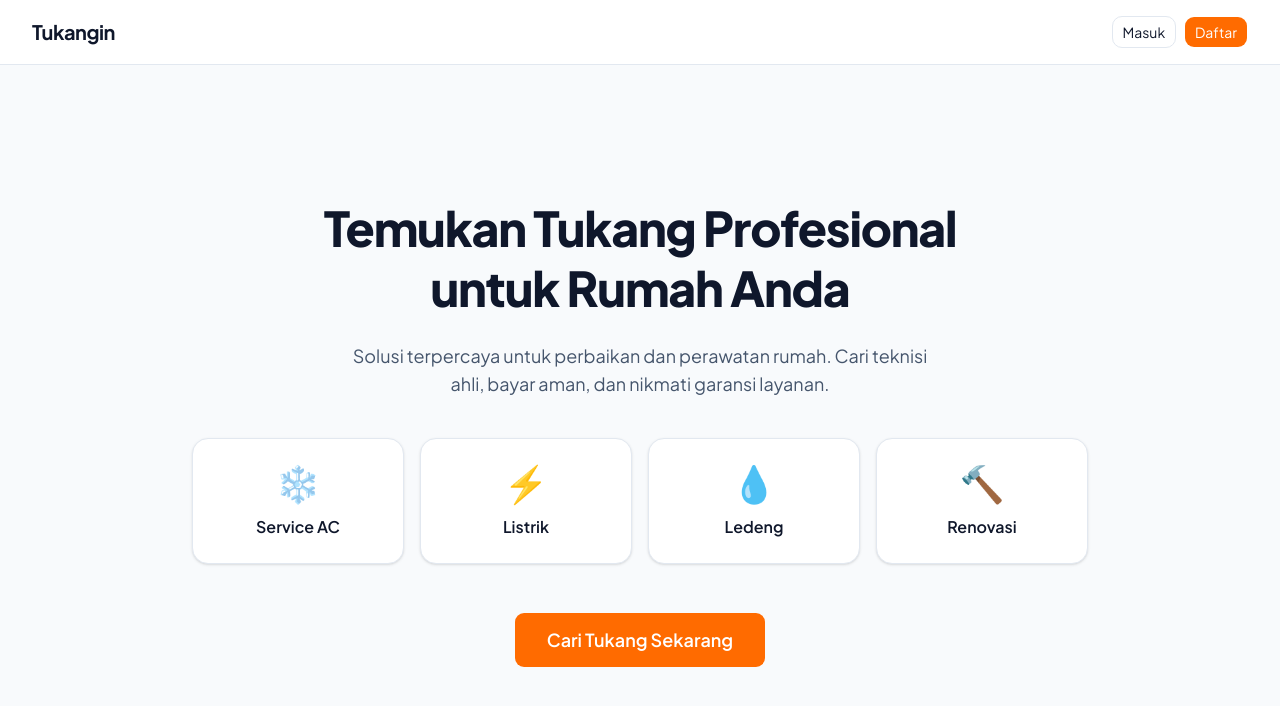
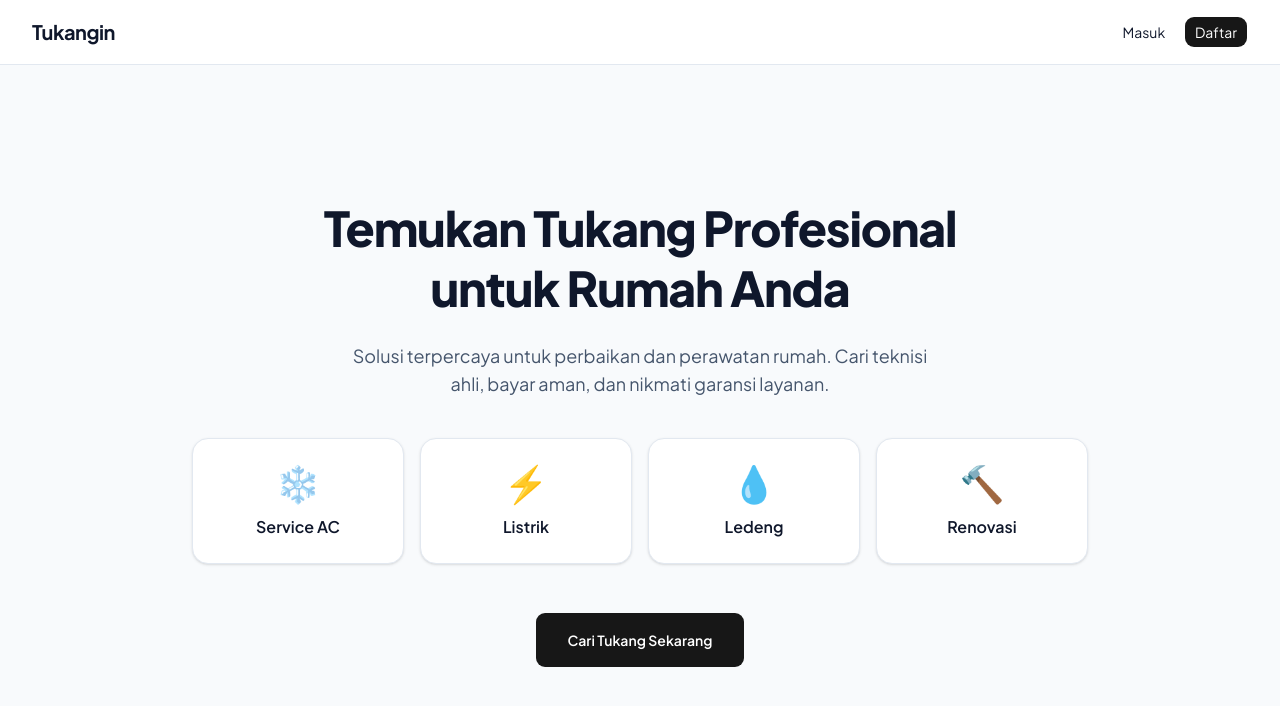
Before and after one commit to Adiri-Developer/tukangin, a Next.js app: page / in a window 1280 px wide. Shown: the top 706 px of the page. Built offline with nearby package versions, Linux system fonts and the light colour scheme.

Commit message:
feat: update button imports to use buttonVariants for consistent styling across dashboard and services pages

```diff
--- a/app/(protected)/dashboard/page.tsx
+++ b/app/(protected)/dashboard/page.tsx
@@ -2,7 +2,7 @@ import { auth } from '@/auth'
 import { db } from '@/lib/db'
 import { Card, CardContent, CardDescription, CardHeader, CardTitle } from '@/components/ui/card'
 import Link from 'next/link'
-import { Button } from '@/components/ui/button'
+import { Button, buttonVariants } from '@/components/ui/button'
 
 export default async function DashboardPage() {
   const session = await auth()
@@ -68,8 +68,8 @@ export default async function DashboardPage() {
           <CardContent>
             <p className="text-sm text-slate-500 mb-4">Belum ada pesanan aktif saat ini.</p>
             {!isProvider && (
-              <Link href="/services">
-                <Button className="w-full bg-[#FF6B00] hover:bg-[#E05E00] text-white">Cari Tukang</Button>
+              <Link href="/services" className={buttonVariants({ className: 'w-full bg-[#FF6B00] hover:bg-[#E05E00] text-white' })}>
+                Cari Tukang
               </Link>
             )}
           </CardContent>
--- a/app/(protected)/services/[id]/book/page.tsx
+++ b/app/(protected)/services/[id]/book/page.tsx
@@ -2,7 +2,7 @@ import { db } from '@/lib/db'
 import { auth } from '@/auth'
 import { redirect } from 'next/navigation'
 import { Card, CardContent, CardHeader, CardTitle, CardDescription, CardFooter } from '@/components/ui/card'
-import { Button } from '@/components/ui/button'
+import { Button, buttonVariants } from '@/components/ui/button'
 import { Input } from '@/components/ui/input'
 import { Label } from '@/components/ui/label'
 import { createBooking } from '@/app/actions/booking'
@@ -76,8 +76,8 @@ export default async function BookingPage({
           </CardContent>
 
           <CardFooter className="flex gap-4 border-t border-[#E2E8F0] pt-6">
-            <Link href={`/services/${id}`} className="w-full">
-              <Button type="button" variant="outline" className="w-full h-12 rounded-[8px] border-[#E2E8F0]">Batal</Button>
+            <Link href={`/services/${id}`} className={buttonVariants({ variant: 'outline', className: 'w-full h-12 rounded-[8px] border-[#E2E8F0]' })}>
+              Batal
             </Link>
             <Button type="submit" className="w-full h-12 bg-[#FF6B00] hover:bg-[#E05E00] text-white font-semibold rounded-[8px]">
               Konfirmasi Pesanan
--- a/app/(protected)/services/[id]/page.tsx
+++ b/app/(protected)/services/[id]/page.tsx
@@ -1,6 +1,6 @@
 import { db } from '@/lib/db'
 import { Card, CardContent } from '@/components/ui/card'
-import { Button } from '@/components/ui/button'
+import { Button, buttonVariants } from '@/components/ui/button'
 import Link from 'next/link'
 import { notFound } from 'next/navigation'
 
@@ -46,8 +46,8 @@ export default async function CategoryProvidersPage({ params }: { params: Promis
     <div className="min-h-screen bg-[#F8FAFC] p-4 md:p-8">
       <div className="max-w-4xl mx-auto space-y-6">
         <div className="flex items-center gap-4">
-          <Link href="/services">
-            <Button variant="outline" className="border-[#E2E8F0] text-[#0F172A] rounded-lg">Kembali</Button>
+          <Link href="/services" className={buttonVariants({ variant: 'outline', className: 'border-[#E2E8F0] text-[#0F172A] rounded-lg' })}>
+            Kembali
           </Link>
           <h1 className="text-[28px] font-bold text-[#0F172A]">{category.icon} {category.name}</h1>
         </div>
@@ -93,10 +93,8 @@ export default async function CategoryProvidersPage({ params }: { params: Promis
                         <p className="text-[12px] text-[#64748B]">Mulai dari</p>
                         <p className="text-[20px] font-bold text-[#0F172A] font-[tabular-nums]">Rp150.000</p>
                       </div>
-                      <Link href={`/services/${id}/book?providerId=${svc.providerProfile.user.id}`} className="w-full md:w-auto">
-                        <Button className="w-full md:w-auto bg-[#FF6B00] hover:bg-[#E05E00] text-white font-semibold rounded-[8px] h-12 px-6">
-                          Pesan Tukang
-                        </Button>
+                      <Link href={`/services/${id}/book?providerId=${svc.providerProfile.user.id}`} className={buttonVariants({ className: 'w-full md:w-auto bg-[#FF6B00] hover:bg-[#E05E00] text-white font-semibold rounded-[8px] h-12 px-6' })}>
+                        Pesan Tukang
                       </Link>
                     </div>
                   </div>
--- a/app/(protected)/sidebar-nav.tsx
+++ b/app/(protected)/sidebar-nav.tsx
@@ -5,28 +5,22 @@ import { Button } from '@/components/ui/button'
 import { Sheet, SheetContent, SheetTrigger, SheetTitle, SheetHeader } from '@/components/ui/sheet'
 import { Menu } from 'lucide-react'
 
+import { buttonVariants } from '@/components/ui/button'
+
 export function SidebarNav() {
   const NavLinks = () => (
     <>
-      <Link href="/dashboard">
-        <Button variant="ghost" className="w-full justify-start text-[#334155] hover:text-[#FF6B00] hover:bg-[#FF6B00]/10 h-12 rounded-[8px]">
-          Beranda
-        </Button>
+      <Link href="/dashboard" className={buttonVariants({ variant: 'ghost', className: 'w-full justify-start text-[#334155] hover:text-[#FF6B00] hover:bg-[#FF6B00]/10 h-12 rounded-[8px]' })}>
+        Beranda
       </Link>
-      <Link href="/dashboard/profile">
-        <Button variant="ghost" className="w-full justify-start text-[#334155] hover:text-[#FF6B00] hover:bg-[#FF6B00]/10 h-12 rounded-[8px]">
-          Profil Saya
-        </Button>
+      <Link href="/dashboard/profile" className={buttonVariants({ variant: 'ghost', className: 'w-full justify-start text-[#334155] hover:text-[#FF6B00] hover:bg-[#FF6B00]/10 h-12 rounded-[8px]' })}>
+        Profil Saya
       </Link>
-      <Link href="/dashboard/bookings">
-        <Button variant="ghost" className="w-full justify-start text-[#334155] hover:text-[#FF6B00] hover:bg-[#FF6B00]/10 h-12 rounded-[8px]">
-          Pesanan
-        </Button>
+      <Link href="/dashboard/bookings" className={buttonVariants({ variant: 'ghost', className: 'w-full justify-start text-[#334155] hover:text-[#FF6B00] hover:bg-[#FF6B00]/10 h-12 rounded-[8px]' })}>
+        Pesanan
       </Link>
-      <Link href="/services">
-        <Button variant="ghost" className="w-full justify-start text-[#334155] hover:text-[#FF6B00] hover:bg-[#FF6B00]/10 h-12 rounded-[8px]">
-          Cari Tukang
-        </Button>
+      <Link href="/services" className={buttonVariants({ variant: 'ghost', className: 'w-full justify-start text-[#334155] hover:text-[#FF6B00] hover:bg-[#FF6B00]/10 h-12 rounded-[8px]' })}>
+        Cari Tukang
       </Link>
     </>
   )
--- a/app/page.tsx
+++ b/app/page.tsx
@@ -1,4 +1,4 @@
-import { Button } from '@/components/ui/button'
+import { Button, buttonVariants } from '@/components/ui/button'
 import Link from 'next/link'
 
 export default function Home() {
@@ -7,11 +7,11 @@ export default function Home() {
       <header className="flex items-center justify-between p-4 md:px-8 border-b border-slate-200 bg-white">
         <div className="text-xl font-bold text-slate-900 tracking-tight">Tukangin</div>
         <div className="flex gap-2">
-          <Link href="/login">
-            <Button variant="outline" className="border-slate-200 text-slate-900 rounded-lg">Masuk</Button>
+          <Link href="/login" className={buttonVariants({ variant: 'outline', className: 'border-slate-200 text-slate-900 rounded-lg' })}>
+            Masuk
           </Link>
-          <Link href="/register">
-            <Button className="bg-[#FF6B00] hover:bg-[#E05E00] text-white rounded-lg">Daftar</Button>
+          <Link href="/register" className={buttonVariants({ className: 'bg-[#FF6B00] hover:bg-[#E05E00] text-white rounded-lg' })}>
+            Daftar
           </Link>
         </div>
       </header>
@@ -41,10 +41,8 @@ export default function Home() {
         </div>
 
         <div className="mt-12">
-          <Link href="/login">
-            <Button className="bg-[#FF6B00] hover:bg-[#E05E00] text-white rounded-lg h-14 px-8 text-lg font-semibold">
-              Cari Tukang Sekarang
-            </Button>
+          <Link href="/login" className={buttonVariants({ className: 'bg-[#FF6B00] hover:bg-[#E05E00] text-white rounded-lg h-14 px-8 text-lg font-semibold' })}>
+            Cari Tukang Sekarang
           </Link>
         </div>
       </main>
```
